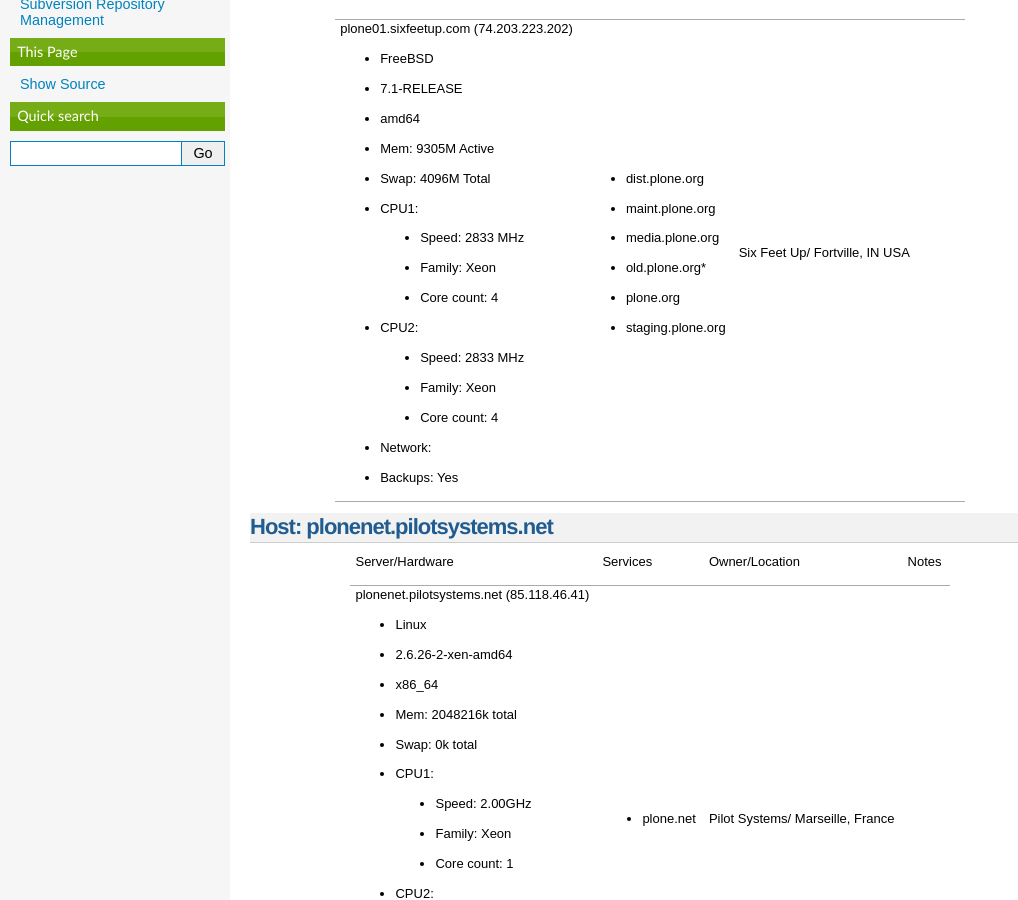
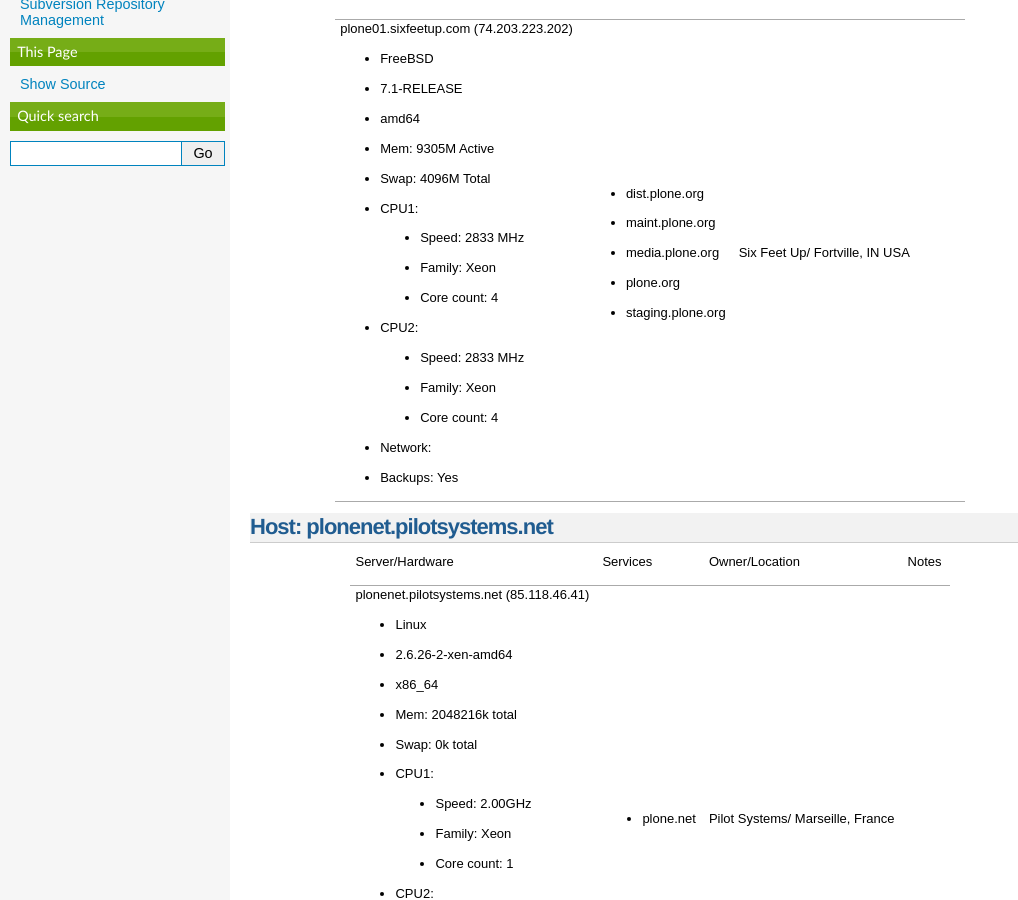
Before and after one commit to plone/ploneorg.admin, a Sphinx documentation site: the page built from sysadmin/documentation/systems.rst, in a window 1280 px wide and 900 px high, scrolled down 441 px. Shown: the whole window, without its empty margins (0-1018 px from the left). Built offline with Sphinx 7.4.7, drawn with Linux system fonts in a browser that asks for light colours.

Commit message:
Making a note of deletion of /srv/old.plone.org/ on plone01
svn path=/sysadmin/trunk/; revision=36113

```diff
--- a/sysadmin/documentation/systems.rst
+++ b/sysadmin/documentation/systems.rst
@@ -17,9 +17,9 @@
 | plone01.sixfeetup.com     | - dist.plone.org     | Six Feet Up/  |           |
 | (74.203.223.202)          | - maint.plone.org    | Fortville, IN |           |
 |                           | - media.plone.org    | USA           |           |
-| - FreeBSD                 | - old.plone.org*     |               |           |
-| - 7.1-RELEASE             | - plone.org          |               |           |
-| - amd64                   | - staging.plone.org  |               |           |
+| - FreeBSD                 | - plone.org          |               |           |
+| - 7.1-RELEASE             | - staging.plone.org  |               |           |
+| - amd64                   |                      |               |           |
 | - Mem: 9305M Active       |                      |               |           |
 | - Swap: 4096M Total       |                      |               |           |
 | - CPU1:                   |                      |               |           |
```
